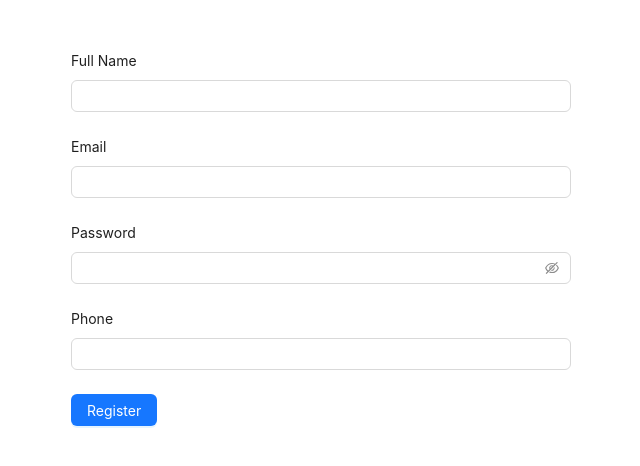
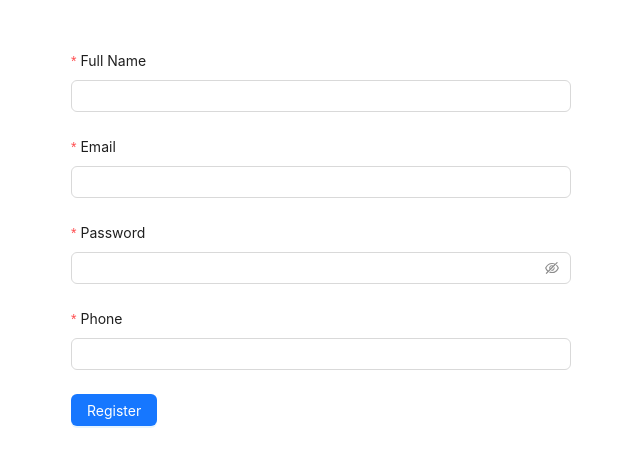
Before and after one commit to nhatminh7104/TodoApp_React_JS, a React (Vite) app: page /register in a window 1280 px wide. Shown: the top 466 px of the page, without its empty margins (319-959 px from the left). Built offline with nearby package versions, Linux system fonts and the light colour scheme.

Commit message:
create registerUserAPI, update register form with validation and submit function

```diff
--- a/src/components/user/detail.user.drawer.jsx
+++ b/src/components/user/detail.user.drawer.jsx
@@ -10,8 +10,8 @@ const DetailUserDrawer = (props) => {
     } = props;
 
     const closeUserForm = () => {
+        setIsDetailOpen(false);
         setDataDetail(null);
-        setIsDetailOpen(false);
     }
 
     const [selectedFile, setSelectedFile] = useState(null);
--- a/src/pages/register.jsx
+++ b/src/pages/register.jsx
@@ -1,10 +1,29 @@
-import { Button, Input, Form } from "antd";
+import { Button, Input, Form, notification } from "antd";
+import { registerUserAPI } from "../services/api.service";
+import { useNavigate } from "react-router";
 
 const RegisterPage = () => {
     const [form] = Form.useForm();
+    const navigate = useNavigate();
 
-    const onFinish = (values) => {
+    const onFinish = async (values) => {
         console.log("values: ", values);
+
+        const response = await registerUserAPI(values.fullName, values.email, values.password, values.phone);
+
+        if (response.data) {
+            notification.success({
+                message: "Registration",
+                description: "Registration successful!"
+            })
+
+            navigate("/login");
+        }
+        else
+            notification.error({
+                message: "Registration error",
+                description: JSON.stringify(response.message)
+            })
     }
 
     return (
@@ -13,7 +32,7 @@ const RegisterPage = () => {
                 layout="vertical"
                 form={form}
                 onFinish={onFinish}
-            // onFinishFailed={onFinishFailed}"
+            // onFinishFailed={onFinishFailed}
             >
                 <div style={{
                     width: "500px",
@@ -24,6 +43,10 @@ const RegisterPage = () => {
                     <Form.Item
                         label="Full Name"
                         name="fullName"
+                        rules={[{
+                            required: true,
+                            message: "Full Name is required!"
+                        }]}
                     >
                         <Input />
                     </Form.Item>
@@ -31,6 +54,16 @@ const RegisterPage = () => {
                     <Form.Item
                         label="Email"
                         name="email"
+                        rules={[
+                            {
+                                required: true,
+                                message: "Email is required!"
+                            },
+                            {
+                                type: "email",
+                                message: "The input is not valid Email!",
+                            },
+                        ]}
                     >
                         <Input />
                     </Form.Item>
@@ -38,6 +71,16 @@ const RegisterPage = () => {
                     <Form.Item
                         label="Password"
                         name="password"
+                        rules={[
+                            {
+                                required: true,
+                                message: "Password is required!"
+                            },
+                            {
+                                min: 5,
+                                message: 'Username must be minimum 5 characters.'
+                            },
+                        ]}
                     >
                         <Input.Password />
                     </Form.Item>
@@ -45,6 +88,16 @@ const RegisterPage = () => {
                     <Form.Item
                         label="Phone"
                         name="phone"
+                        rules={[
+                            {
+                                required: true,
+                                message: "Phone is required!"
+                            },
+                            {
+                                pattern: new RegExp(/\d+/g),
+                                message: "Phone must be number!",
+                            },
+                        ]}
                     >
                         <Input />
                     </Form.Item>
--- a/src/services/api.service.js
+++ b/src/services/api.service.js
@@ -51,10 +51,23 @@ const uploadFileAPI = (file, folder) => {
     return axios.post(URL_BACKEND, bodyFormData, config);
 }
 
+const registerUserAPI = (fullName, email, password, phone) => {
+    const URL_BACKEND = "/api/v1/user/register";
+    const data = {
+        fullName: fullName,
+        email: email,
+        password: password,
+        phone: phone,
+    };
+
+    return axios.post(URL_BACKEND, data);
+}
+
 export {
     createUserAPI,
     fetchAllUsersAPI,
     updateUserAPI,
     deleteUserAPI,
-    uploadFileAPI
+    uploadFileAPI,
+    registerUserAPI
 }
```
